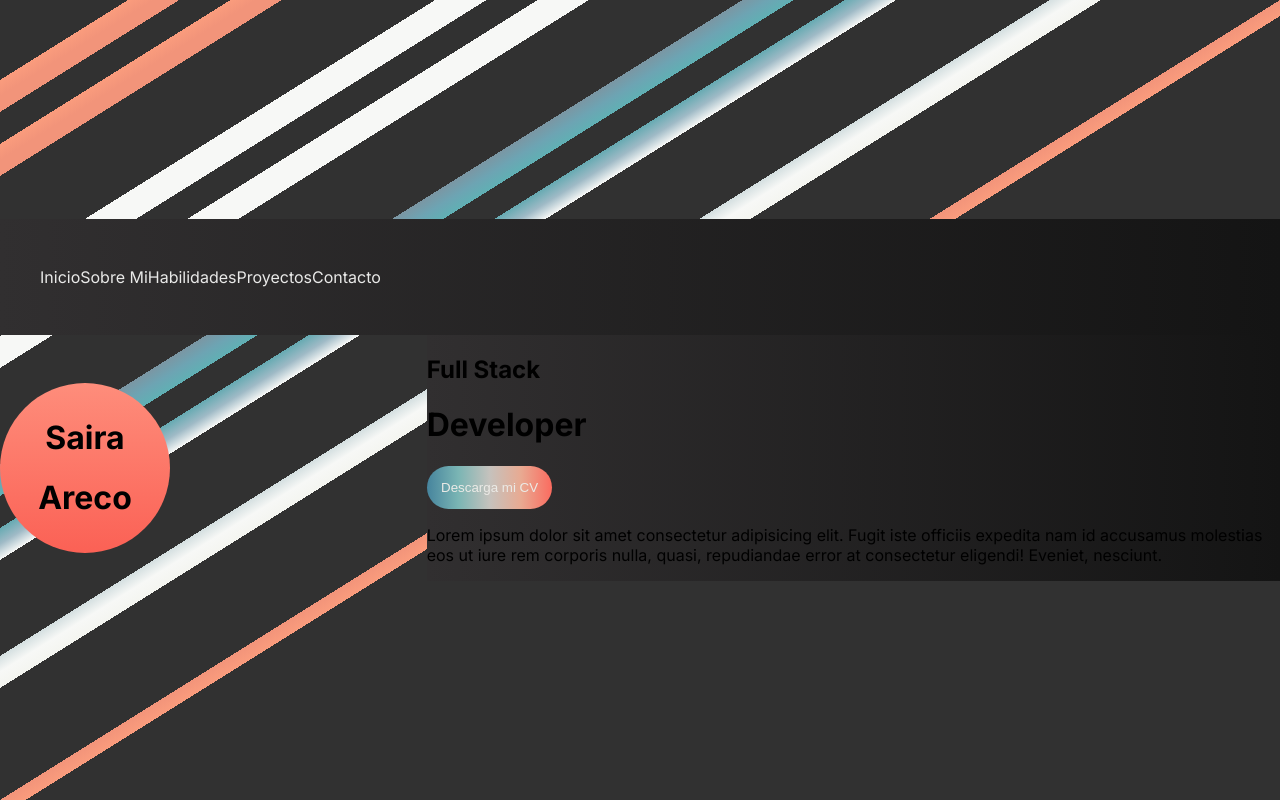
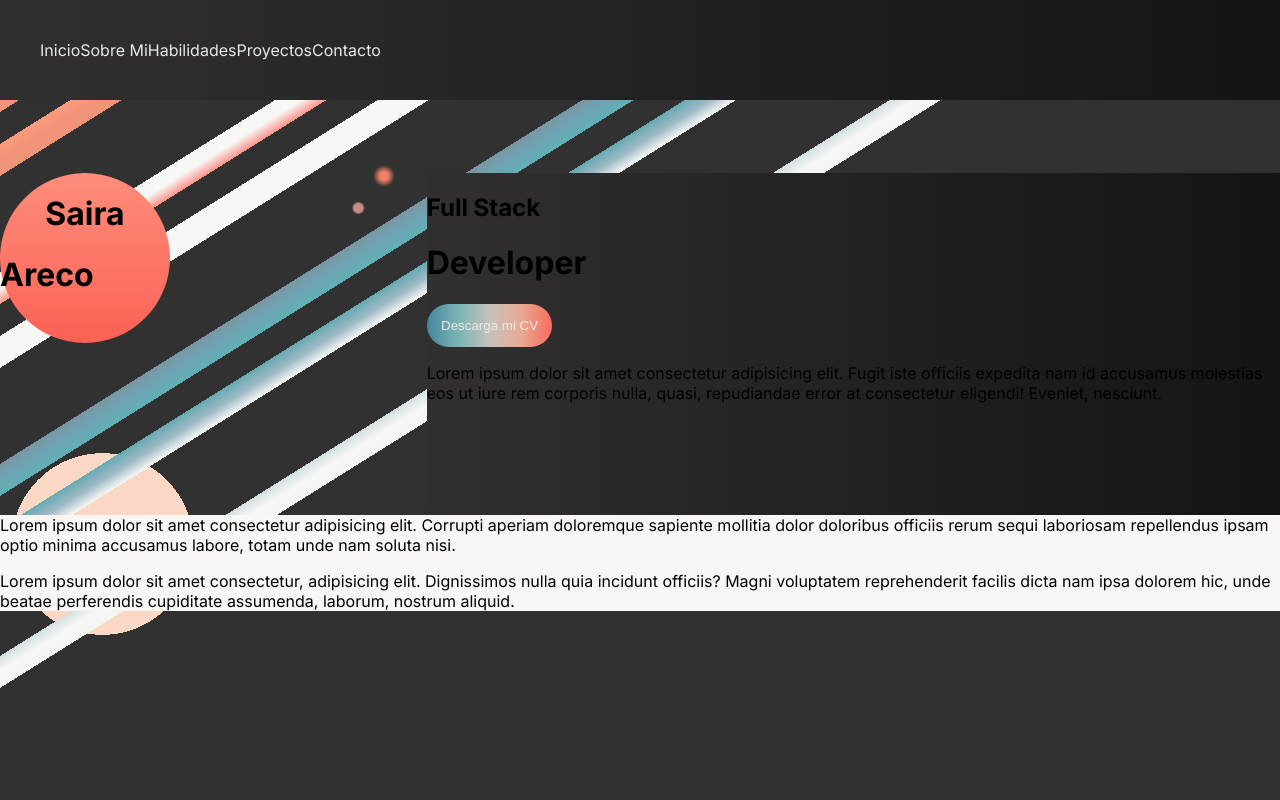
Before and after one commit to sairaareco/portfolio, a Next.js app in the folder client/: page / in a window 1280 px wide. Built offline with nearby package versions, Linux system fonts and the light colour scheme.

Commit message:
pagina inicio

```diff
--- a/client/app/components/About.tsx
+++ b/client/app/components/About.tsx
@@ -1,8 +1,9 @@
+import styles from "../styles/About.module.css";
 
 const About = () => {
 
     return(
-        <main>
+        <main className={styles.containerAbout}>
             <p>Lorem ipsum dolor sit amet consectetur adipisicing elit. Corrupti aperiam doloremque sapiente mollitia dolor doloribus officiis rerum sequi laboriosam repellendus ipsam optio minima accusamus labore, totam unde nam soluta nisi.</p>
             <p>Lorem ipsum dolor sit amet consectetur, adipisicing elit. Dignissimos nulla quia incidunt officiis? Magni voluptatem reprehenderit facilis dicta nam ipsa dolorem hic, unde beatae perferendis cupiditate assumenda, laborum, nostrum aliquid.</p>
         </main>
--- a/client/app/globals.css
+++ b/client/app/globals.css
@@ -1,14 +1,3 @@
-
-
-
-
-
-
-
-
-
-
-
 
 body {
   margin: 0;
@@ -30,16 +19,19 @@
   width: 100%;
   height: 100%;
   background:
-    /* linear-gradient(to top left, transparent 0%, transparent 1%, #FC7964 1%, #FC7964 2%, #FC7964 3%, transparent 3%, transparent 100%) 0 0 / 100% 100%, */
     linear-gradient(to bottom right, transparent 0%, transparent 5%, #FA9C7D 5%, #F2947A 6%, #F2947A 7%, transparent 7%, transparent 100%) 0 0 / 100% 100%,
     linear-gradient(to bottom right, transparent 0%, transparent 9%, #FA9C7D 9%, #F2947A 10%, #F2947A 11%, transparent 11%, transparent 100%) 0 0 / 100% 100%,
-    linear-gradient(to bottom right, transparent 0%, transparent 17%, #F7F8F6 17%, #F7F8F6 18%, #F7F8F6 19%, transparent 19%, transparent 100%) 0 0 / 100% 100%,
+    linear-gradient(to bottom right, transparent 0%, transparent 17%, #F7F8F6 17%, #F7F8F6 18%, #FC948A 19%, transparent 19%, transparent 100%) 0 0 / 100% 100%,
     linear-gradient(to bottom right, transparent 0%, transparent 21%, #F7F8F6 21%, #F7F8F6 22%, #F7F8F6 23%, transparent 23%, transparent 100%) 0 0 / 100% 100%,
     linear-gradient(to bottom right, transparent 0%, transparent 29%, #7B96A3 29%, #6DA4B3 30%, #60B0B4 31%, transparent 31%, transparent 100%) 0 0 / 100% 100%,
     linear-gradient(to bottom right, transparent 0%, transparent 33%, #66AAB2 33%, #9FBAC6 34%, #F7F8F6 35%, transparent 35%, transparent 100%) 0 0 / 100% 100%,
     linear-gradient(to bottom right, transparent 0%, transparent 41%, #D4DFE0 41%, #F7F8F6 42%, #F4F5F0 43%, transparent 43%, transparent 100%) 0 0 / 100% 100%,
-    linear-gradient(to top left, transparent 0%, transparent 49%, #FA9C7D 49%, #F2947A 50%, transparent 50%, transparent 100%) 0 0 / 100% 100%;
-  background-repeat: no-repeat;
+
+    radial-gradient(circle at 30% 22%, #EF7F65 0.4%, transparent 1%),
+    radial-gradient(circle at 28% 26%, #C88D86 0.4%, transparent 0.6%),
+    radial-gradient(circle at 8% 68%, #FBD7C6 7%, transparent 2.2%);
+
+    background-repeat: no-repeat;
 }
 
 
--- a/client/app/page.tsx
+++ b/client/app/page.tsx
@@ -13,7 +13,7 @@
         <Model />
         <Init />
       </div>
-      {/* <About /> */}
+      <About />
 
     </main>
   )
--- a/client/app/styles/About.module.css
+++ b/client/app/styles/About.module.css
@@ -0,0 +1,5 @@
+
+.containerAbout {
+    background-color: #F8F7F5;
+    margin-top: 6rem;
+}
--- a/client/app/styles/Init.module.css
+++ b/client/app/styles/Init.module.css
@@ -1,6 +1,6 @@
 
 .containerInit {
-    /* width: 60%; */
+    height: 139%;
     background: linear-gradient(to right, #312F30, #141414);
 }
 
@@ -10,5 +10,4 @@
     border-radius: 55px;
     padding: 0.9rem;
     background: linear-gradient(to right, #46849D, #7AB5B4, #C5C2BD, #E8AA92, #FB6B5F);
-
 }
--- a/client/app/styles/Model.module.css
+++ b/client/app/styles/Model.module.css
@@ -1,10 +1,6 @@
 
 
 .container {
-    display: flex;
-    justify-content: center;
-    align-items: center;
-    margin-top: 3rem;
     width: 170px;
     height: 170px;
     border-radius: 100%;
--- a/client/app/styles/Navbar.module.css
+++ b/client/app/styles/Navbar.module.css
@@ -1,10 +1,13 @@
 
 .containerNav {
+    position: fixed;
     top: 0;
+    left: 0;
+    width: 100%;
     background-color: #222222;
     background: linear-gradient(to right, #312F30, #141414);
     width: 100%;
-    padding: 2rem 0rem 2rem 0rem;
+    padding: 1.5rem 0rem 1.5rem 0rem;
 }
 
 .nav {
```
